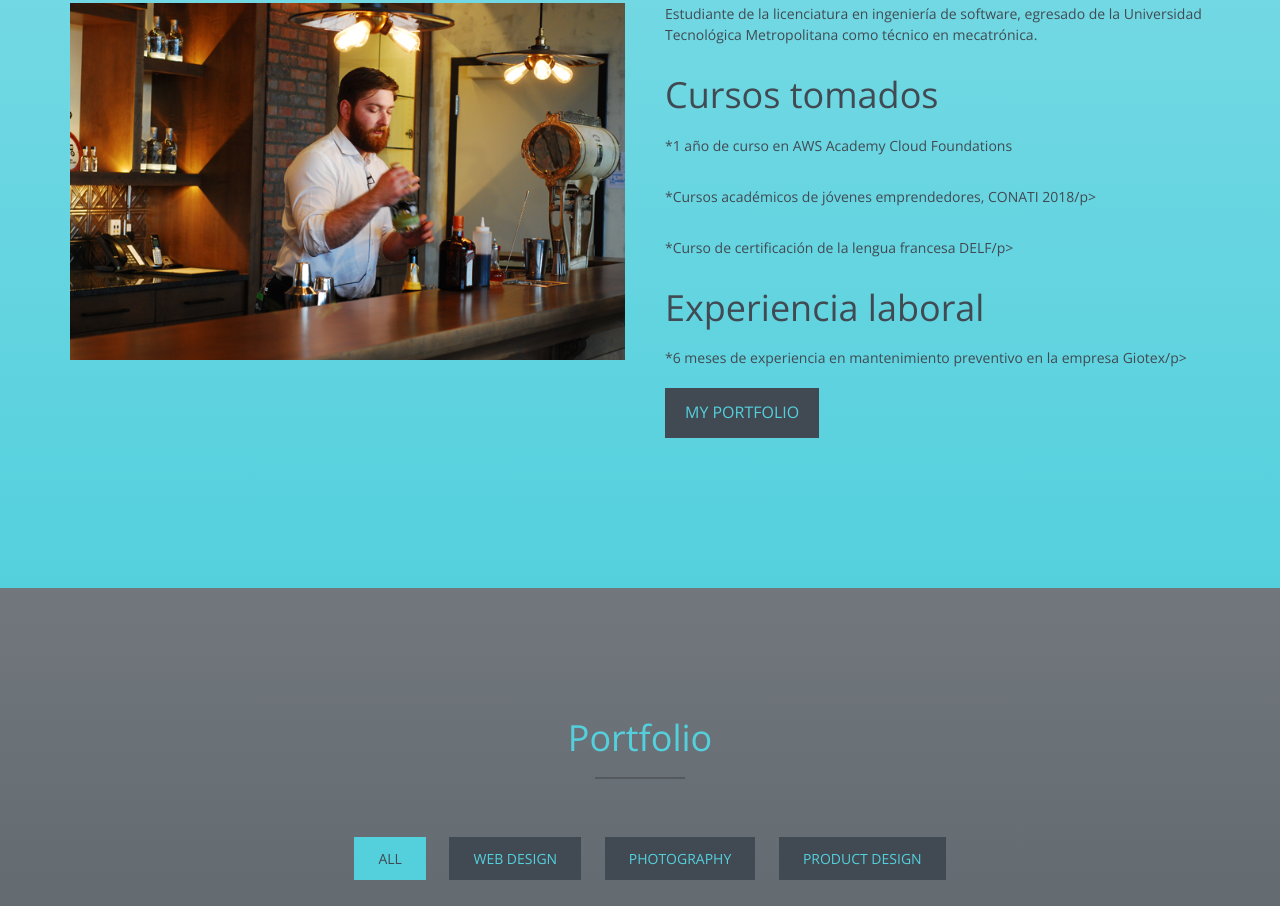
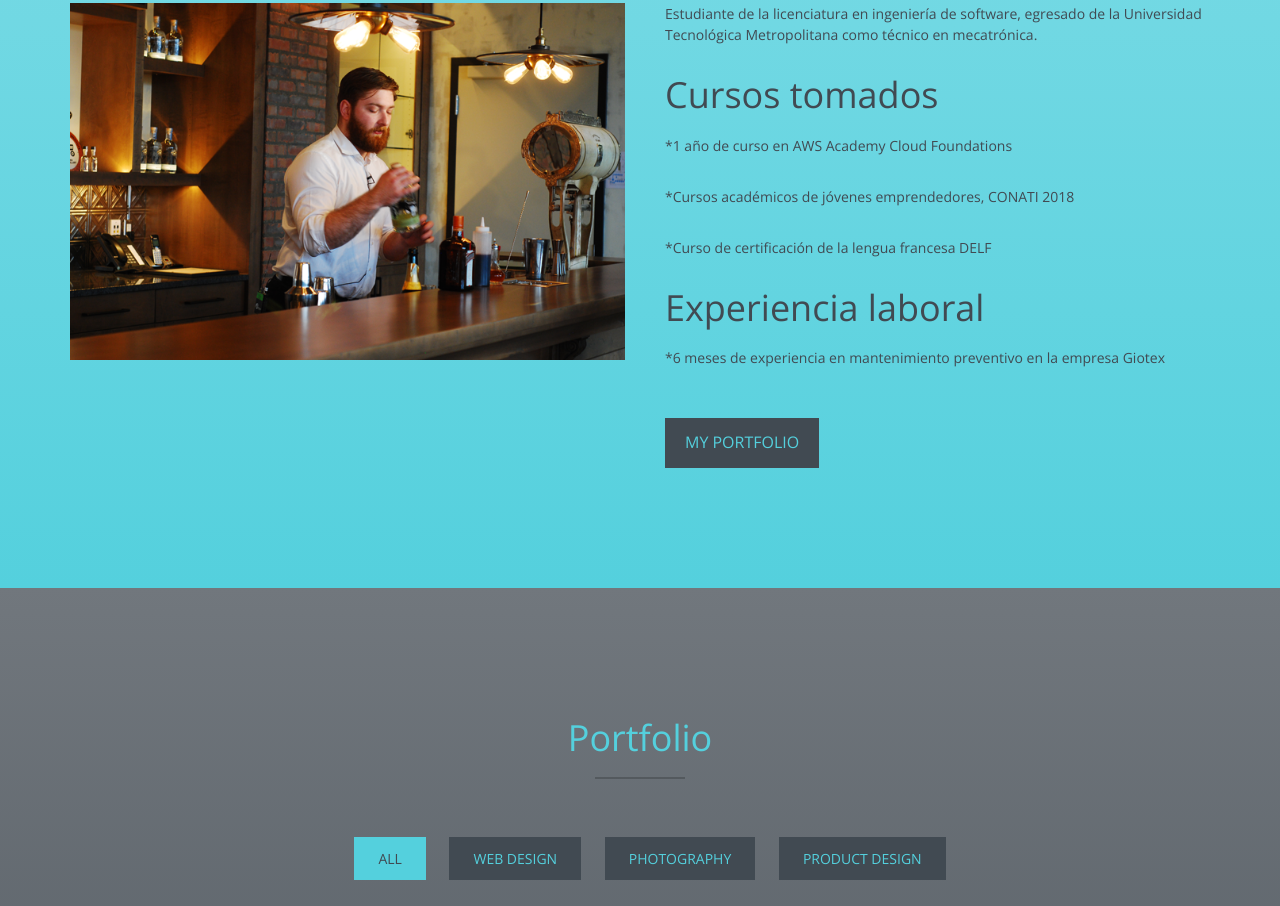
Before and after one commit to Dado00/DevOps2, a plain HTML site: page index.html in a window 1280 px wide. Shown: the part 1030-1936 px from the top of the page. Drawn offline with nearby package versions, Linux system fonts and the light colour scheme.

Commit message:
Update index.html

```diff
--- a/index.html
+++ b/index.html
@@ -539,10 +539,10 @@ a:focus, .btn:focus, .btn:active:focus, .btn.active:focus, .btn.focus, .btn:acti
           <p> Estudiante de la licenciatura en ingeniería de software, egresado de la Universidad Tecnológica Metropolitana como técnico en mecatrónica.</p>
 		<h2>Cursos tomados</h2>
           <p> *1 año de curso en AWS Academy Cloud Foundations</p>
-	  <p> *Cursos académicos de jóvenes emprendedores, CONATI 2018/p>
-          <p> *Curso de certificación de la lengua francesa DELF/p>
+	  <p> *Cursos académicos de jóvenes emprendedores, CONATI 2018 </p>
+          <p> *Curso de certificación de la lengua francesa DELF </p>
 		  <h2>Experiencia laboral</h2>
-	  <p> *6 meses de experiencia en mantenimiento preventivo en la empresa Giotex/p>
+	  <p> *6 meses de experiencia en mantenimiento preventivo en la empresa Giotex </p>
           <a href="#portfolio" class="btn btn-default btn-lg page-scroll">My Portfolio</a> </div>
       </div>
     </div>
```
